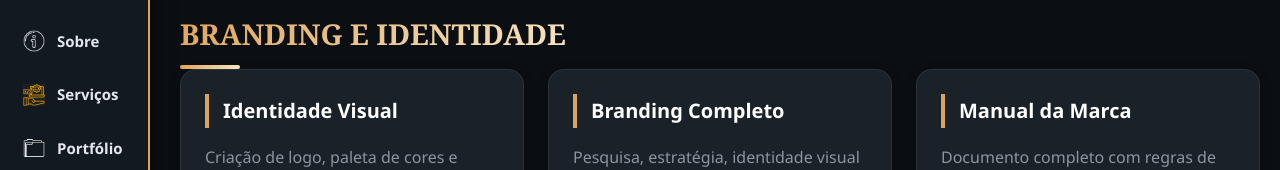
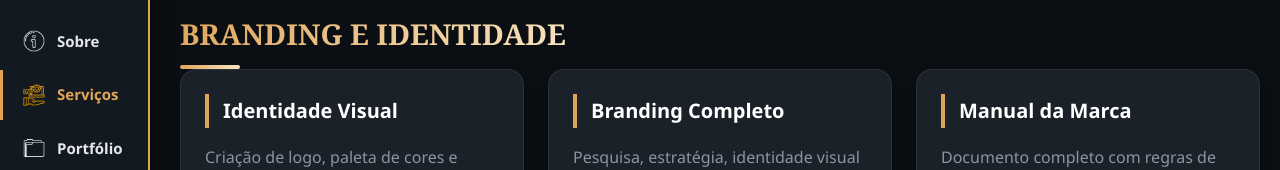
Before and after one commit to IsaqueA-B/Studio-Ambar, a React (Vite) app: page /servicos in a window 1280 px wide. Shown: the part 155-325 px from the top of the page. Built offline with nearby package versions, Linux system fonts and the light colour scheme; a web font is replaced by a local one.

Commit message:
Isaque-AjusteCores_e_Nav-30_06_2026

```diff
--- a/src/styles/Gerais/navbar.css
+++ b/src/styles/Gerais/navbar.css
@@ -67,7 +67,7 @@
 }
 
 .sidebar-links a:hover .sidebar-icon {
-    filter: brightness(0) saturate(100%) invert(64%) sepia(80%) saturate(2000%) hue-rotate(5deg);
+    filter: var(--brand-ambar-filter);
     /* tom âmbar */
 }
 
@@ -80,6 +80,16 @@
     filter: brightness(0) invert(1);
     /* ícones brancos */
     transition: filter 0.25s;
+}
+
+.nav-link.active {
+    background: var(--bg-secondary);
+    border-left-color: var(--brand-ambar);
+    color: var(--brand-ambar);
+}
+
+.nav-link.active .sidebar-icon {
+    filter: brightness(0) saturate(100%) invert(64%) sepia(80%) saturate(2000%) hue-rotate(5deg);
 }
 
 /* Rodapé do usuário */
@@ -154,10 +164,3 @@
         flex-direction: row;
     }
 }
-
-.nav-link.active .sidebar-icon {
-    filter: brightness(0) saturate(100%) invert(64%) sepia(80%) saturate(2000%) hue-rotate(5deg);
-    background: rgba(255, 255, 255, 0.05);
-    border-left-color: var(--brand-ambar);
-    color: var(--brand-ambar);
-}
--- a/src/styles/Gerais/variables.css
+++ b/src/styles/Gerais/variables.css
@@ -1,6 +1,7 @@
 :root {
     /* Cores da Marca */
     --brand-ambar: #e0a458;
+    --brand-ambar-filter: brightness(0) invert(44%) sepia(100%) saturate(197%) hue-rotate(354deg) brightness(120%) contrast(120%);
     --brand-ambar-dark: #c68b3a;
     --brand-creme: #f7e6c4;
     --brand-navy: #0f1b2e;
```
